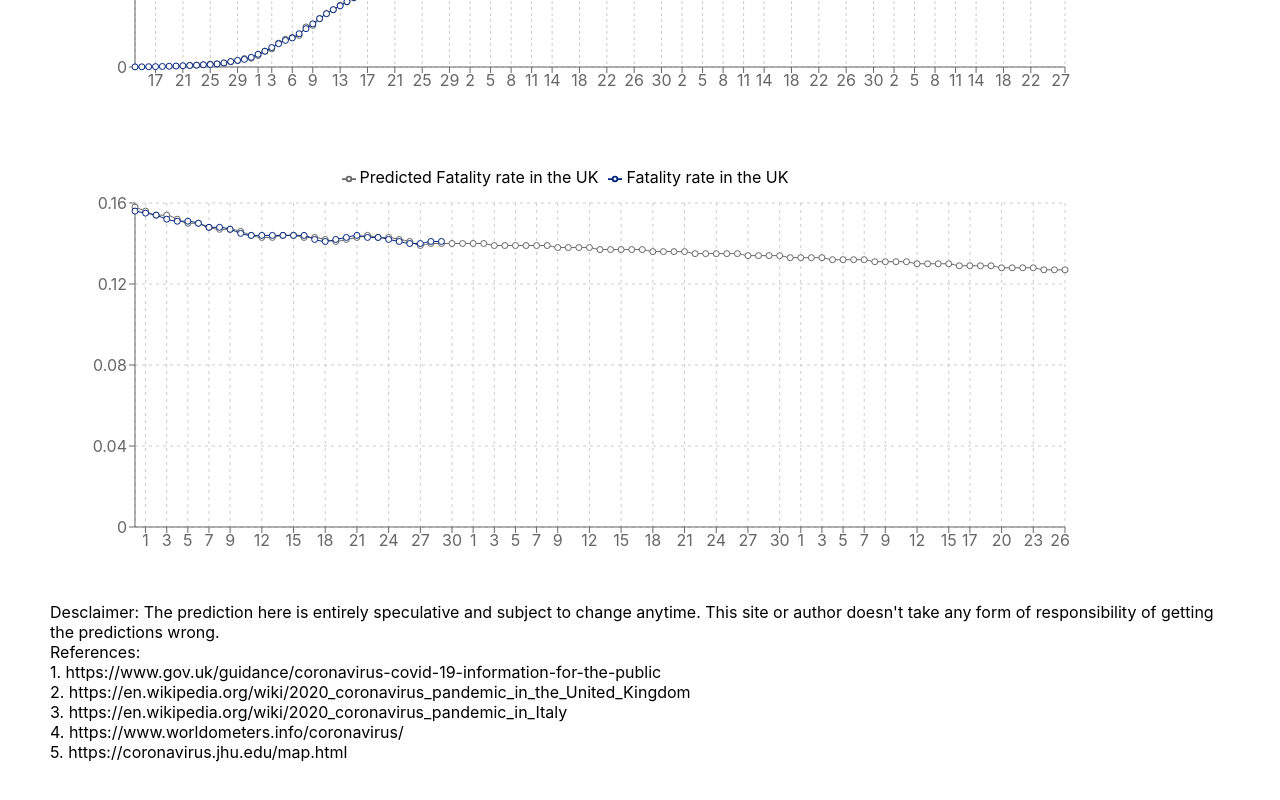
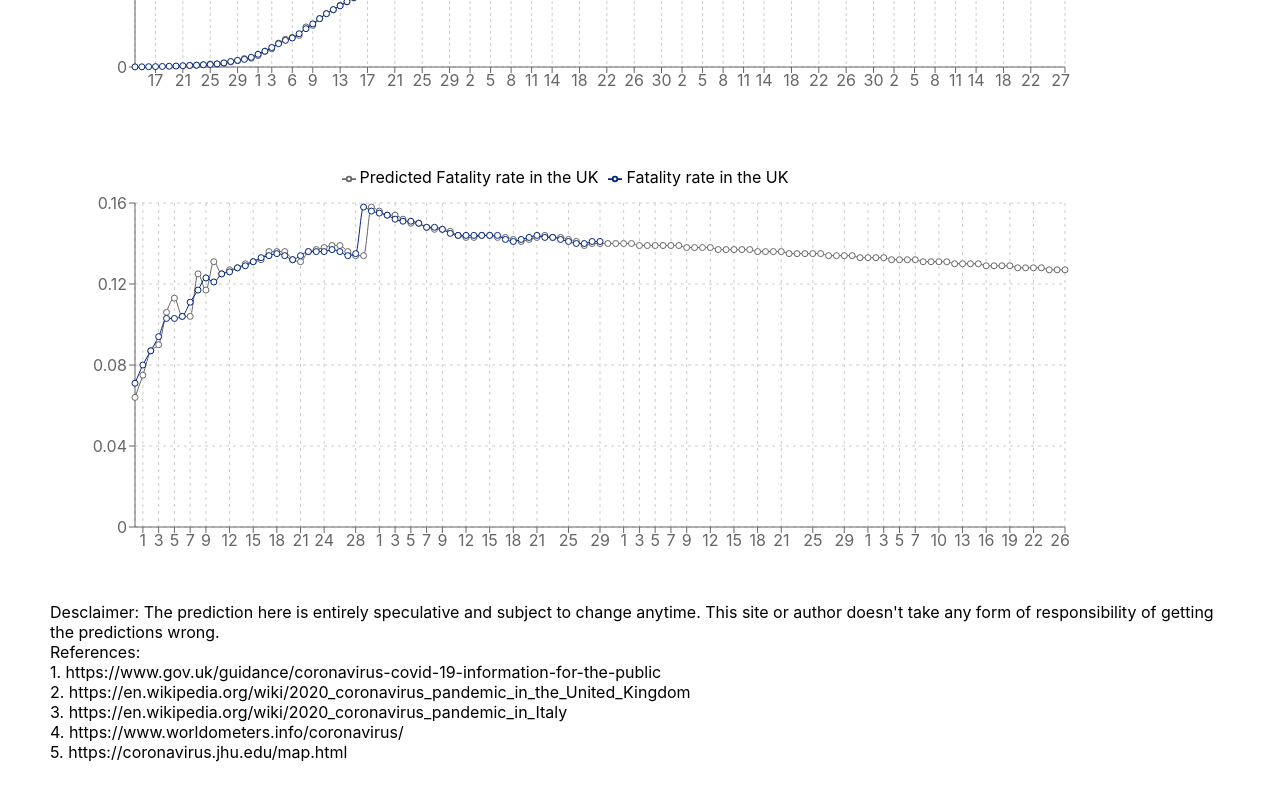
Before and after one commit to linamm/coronachart, a React (Create React App) app in the folder coronachart/: page / in a window 1280 px wide. Shown: the part 2028-2828 px from the top of the page. Built offline with nearby package versions, Linux system fonts and the light colour scheme.

Commit message:
increase prediction range

```diff
--- a/coronachart/src/Data.js
+++ b/coronachart/src/Data.js
@@ -186,6 +186,6 @@ export const newCases = getNewCases(totalCases, ['uk', 'uk_predict'], ['uk', 'uk
 export const newFatalityCases = getNewCases(fatalityCases, ['uk', 'uk_predict'], ['uk', 'uk']).slice(TodayFatalityIndex - 60,TodayFatalityIndex + numberOfDaysInTheFuture ); // Past 12 days and Future 30 days
 
 export const fatalityRates = getFatalityRates(
-  fatalityCases.slice(TodayFatalityIndex - 30, TodayFatalityIndex + numberOfDaysInTheFuture),
-  totalCases.slice(TodayTotalIndex - 30, TodayTotalIndex + numberOfDaysInTheFuture),
+  fatalityCases.slice(TodayFatalityIndex - 60, TodayFatalityIndex + numberOfDaysInTheFuture),
+  totalCases.slice(TodayTotalIndex - 60, TodayTotalIndex + numberOfDaysInTheFuture),
   ['uk', 'it', 'uk_predict', 'cn']);
```
